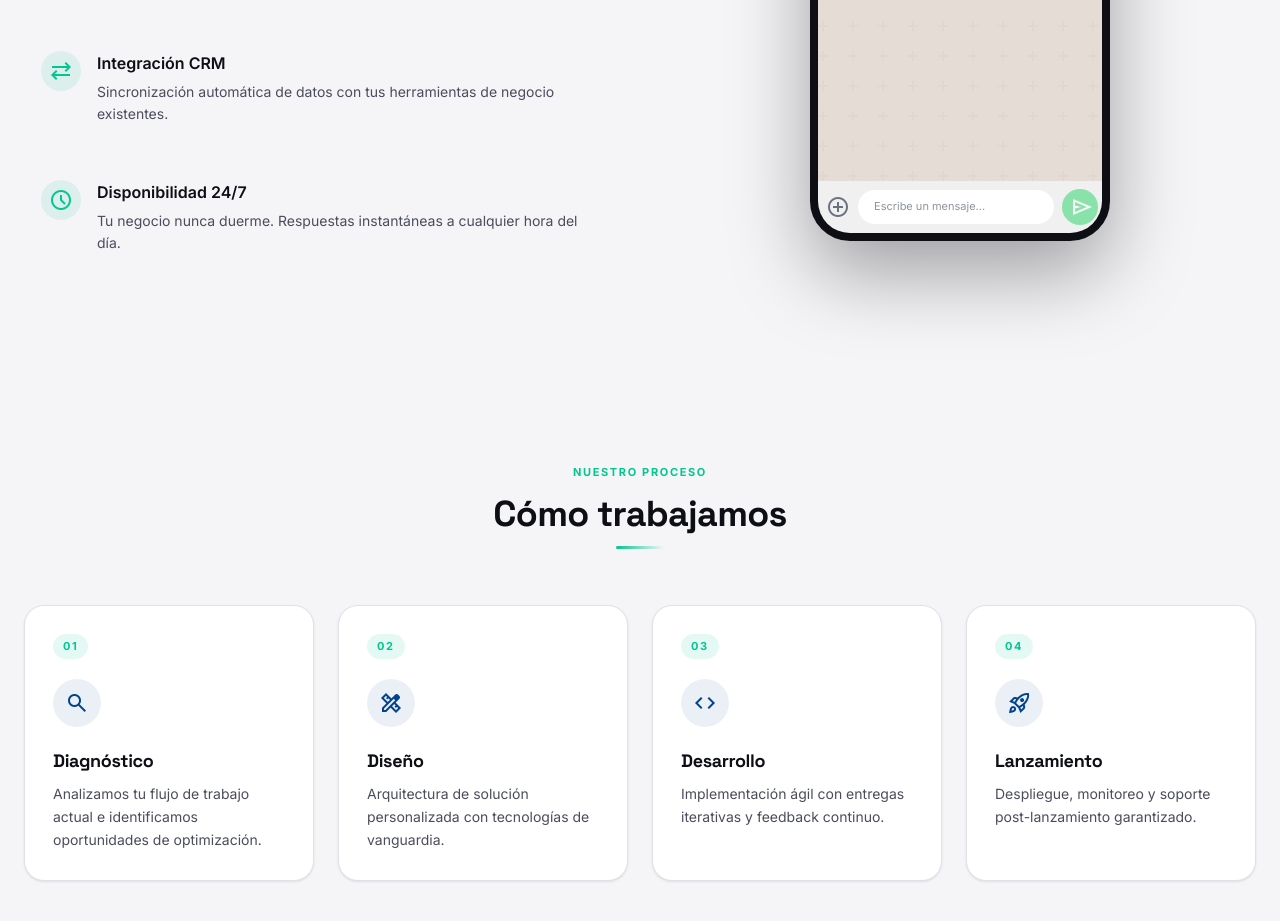
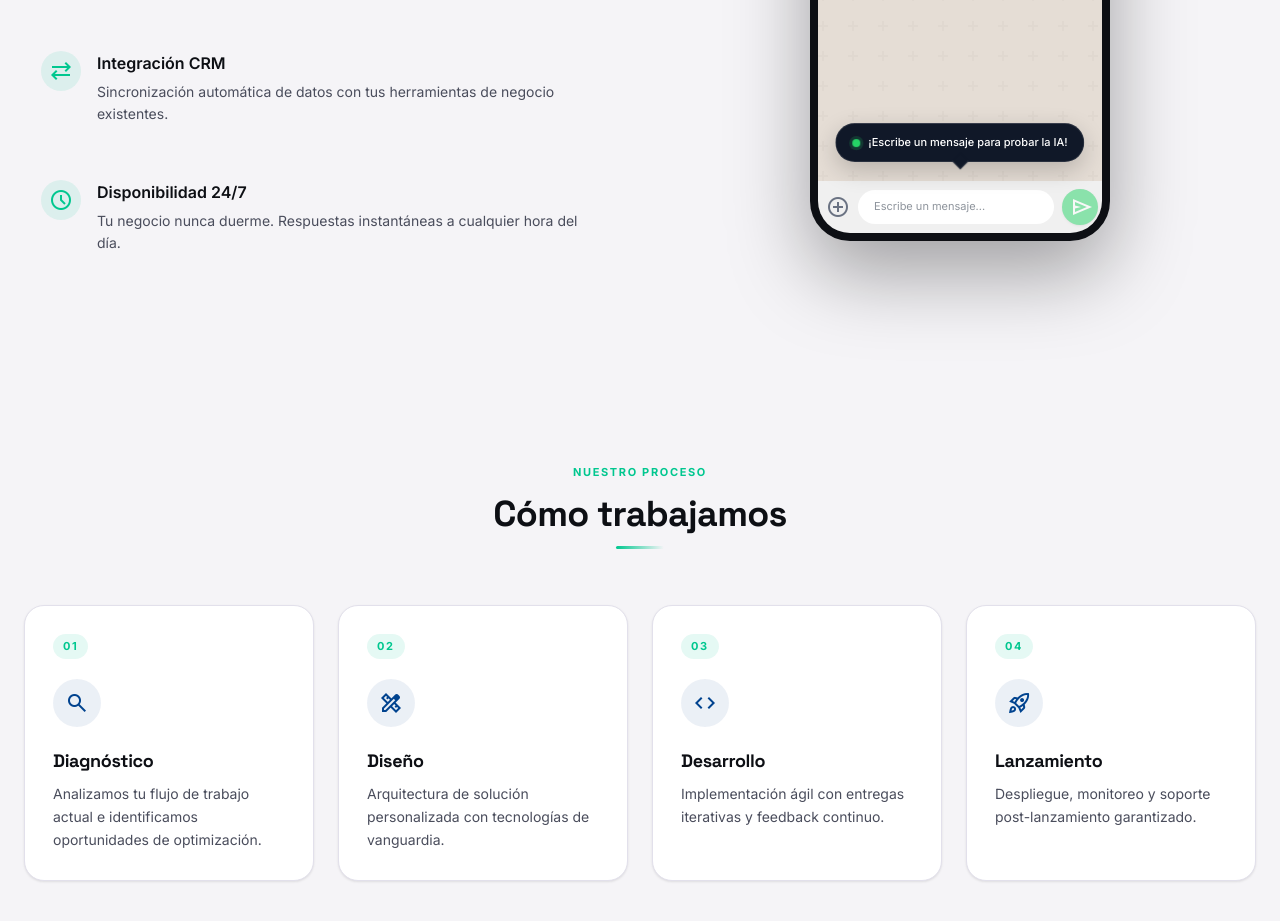
Before and after one commit to kinetixsistemas/KinetixWeb, a Next.js app: page / in a window 1280 px wide. Shown: the part 2400-3321 px from the top of the page. Built offline with nearby package versions, Linux system fonts and the light colour scheme.

Commit message:
update whatsapp simulator

```diff
--- a/app/component/WhatsAppSimulator.tsx
+++ b/app/component/WhatsAppSimulator.tsx
@@ -251,7 +251,22 @@ const WhatsAppSimulator = () => {
                 </div>
 
                 {/* Input Bar */}
-                <div className="p-2 flex items-center gap-2" style={{ background: "#F0F0F0" }}>
+                <div className="p-2 flex items-center gap-2 relative z-20" style={{ background: "#F0F0F0" }}>
+                  {userMessageCount === 0 && inputValue.length === 0 && (
+                    <div
+                      className="absolute -top-14 left-1/2 -translate-x-1/2 bg-gray-900 text-white text-[11px] font-medium px-4 py-2.5 rounded-full shadow-[0_8px_24px_rgba(0,0,0,0.2)] animate-bounce flex items-center gap-2 pointer-events-none whitespace-nowrap border border-white/10"
+                      style={{ animationDuration: '2.5s' }}
+                    >
+                      <span className="flex h-2 w-2 relative">
+                        <span className="animate-ping absolute inline-flex h-full w-full rounded-full bg-[#25D366] opacity-75"></span>
+                        <span className="relative inline-flex rounded-full h-2 w-2 bg-[#25D366]"></span>
+                      </span>
+                      ¡Escribe un mensaje para probar la IA!
+                      {/* Triangle pointer pointing down */}
+                      <div className="absolute -bottom-1.5 left-1/2 -translate-x-1/2 w-3 h-3 bg-gray-900 border-b border-r border-white/10 rotate-45"></div>
+                    </div>
+                  )}
+
                   <span className="material-symbols-outlined text-gray-500 text-[20px] cursor-pointer">add_circle</span>
                   <input
                     type="text"
@@ -265,7 +280,7 @@ const WhatsAppSimulator = () => {
                   <button
                     onClick={handleSendMessage}
                     disabled={!inputValue.trim() || isLoading || userMessageCount >= MAX_MESSAGES}
-                    className="w-9 h-9 flex items-center justify-center rounded-full disabled:opacity-50 transition-opacity cursor-pointer flex-shrink-0"
+                    className="w-9 h-9 flex items-center justify-center rounded-full disabled:opacity-50 transition-opacity cursor-pointer flex-shrink-0 shadow-sm"
                     style={{ background: "#25D366" }}
                   >
                     <span className="material-symbols-outlined text-white text-[16px] ml-1">send</span>
```
